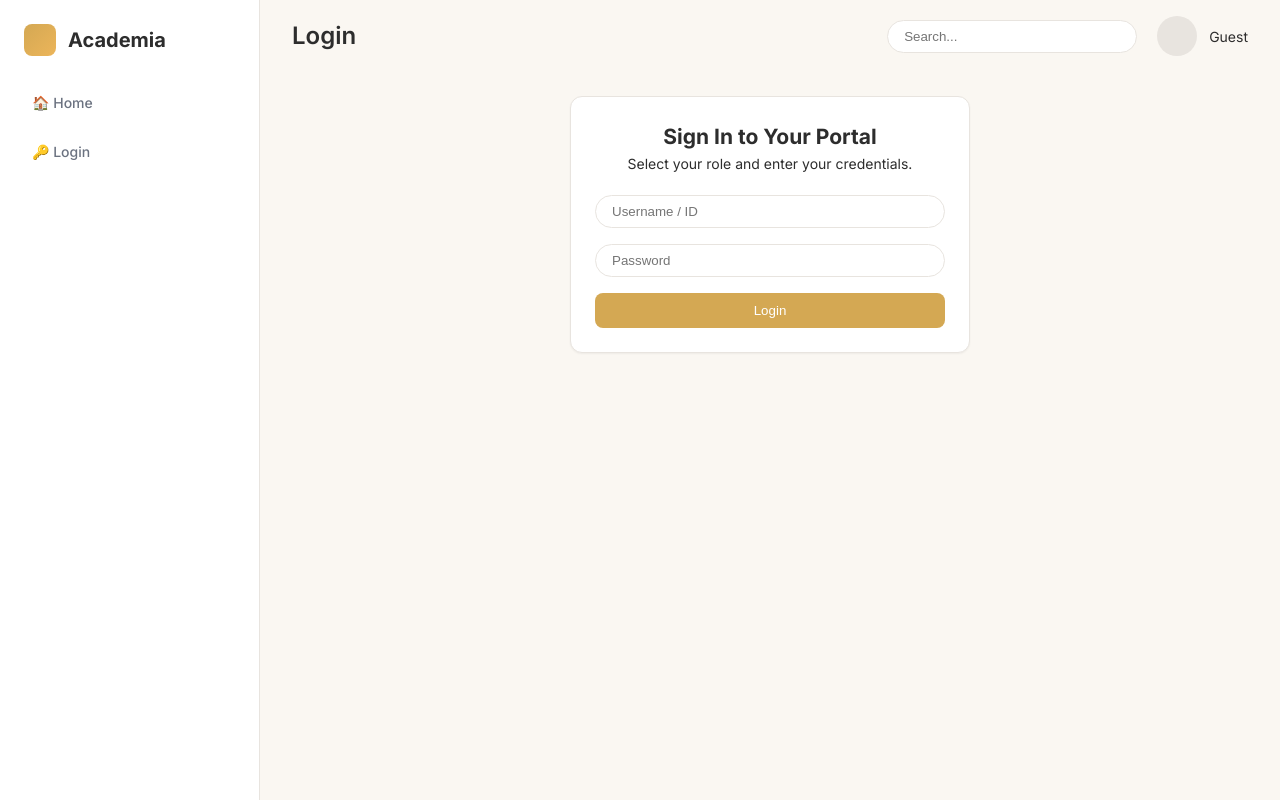
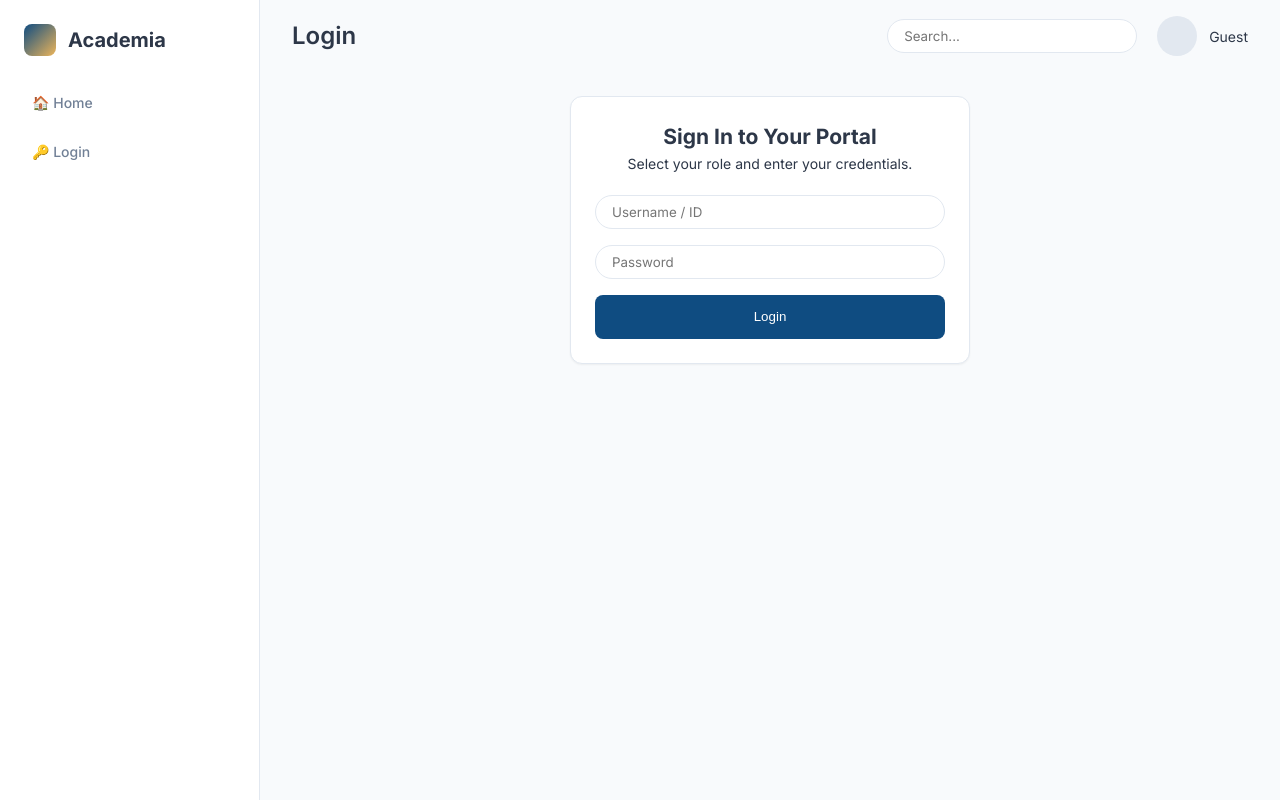
Before and after one commit to diviontopp/school-management-system, a Flask app: page /login in a window 1280 px wide. Run offline with Flask 3, Linux system fonts and the light colour scheme.

Commit message:
feat: complete FRONTEND_PLAN UI framework modernization (#10)

```diff
--- a/static/css/base.css
+++ b/static/css/base.css
@@ -4,35 +4,59 @@
 ========================================================================= */
 
 :root {
-    /* Color Palette */
-    --bg-primary: #FAF7F2;      /* Cream background */
-    --bg-secondary: #FFFFFF;    /* White cards/sidebar */
+    /* ---- New Design Tokens (Milestone 1) ---- */
+    --color-primary: #0f4c81;
+    --color-primary-hover: #0a3d69;
+    --color-success: #10b981;
+    --color-warning: #f59e0b;
+    --color-danger: #ef4444;
 
-    --accent-primary: #D4A853;  /* Warm amber/gold */
-    --accent-secondary: #F4E8D3; /* Light amber background */
-    --accent-hover: #C59842;
+    /* Surfaces (Light Mode) */
+    --color-bg: #f8fafc;
+    --color-surface: #ffffff;
 
-    --text-primary: #2D2D2D;    /* Dark gray for main text */
-    --text-secondary: #6B7280;  /* Lighter gray for subtext */
+    /* Spacing Scale (8px base) */
+    --space-1: 8px;
+    --space-2: 16px;
+    --space-3: 24px;
+    --space-4: 32px;
+    --space-8: 64px;
 
-    --border-color: #E8E4DF;    /* Soft borders */
-
-    /* Semantic Colors */
-    --success: #10B981;
-    --danger: #EF4444;
-    --warning: #F59E0B;
-    --info: #3B82F6;
-
-    /* Shadows & Radii */
+    /* Elevation & Borders */
+    --radius-md: 8px;
+    --radius-lg: 12px;
+    --radius-xl: 16px;
     --shadow-sm: 0 1px 2px 0 rgba(0, 0, 0, 0.05);
     --shadow-md: 0 4px 6px -1px rgba(0, 0, 0, 0.05), 0 2px 4px -1px rgba(0, 0, 0, 0.03);
     --shadow-lg: 0 10px 15px -3px rgba(0, 0, 0, 0.05), 0 4px 6px -2px rgba(0, 0, 0, 0.025);
-    --radius-md: 8px;
-    --radius-lg: 12px;
-    --radius-xl: 16px;
 
     /* Typography */
-    --font-family: 'Inter', 'Segoe UI', sans-serif;
+    --font-family: 'Inter', -apple-system, BlinkMacSystemFont, "Segoe UI", Roboto, sans-serif;
+
+    /* ---- Legacy Mappings (For backwards compatibility) ---- */
+    --bg-primary: var(--color-bg);
+    --bg-secondary: var(--color-surface);
+    --accent-primary: var(--color-primary);
+    --accent-secondary: #e0f2fe; /* Light blue */
+    --accent-hover: var(--color-primary-hover);
+
+    --text-primary: #2D3748;
+    --text-secondary: #718096;
+    --border-color: #E2E8F0;
+
+    --success: var(--color-success);
+    --danger: var(--color-danger);
+    --warning: var(--color-warning);
+    --info: #3B82F6;
+}
+
+[data-theme="dark"] {
+    --color-bg: #0f172a;
+    --color-surface: #1e293b;
+    --text-primary: #f8fafc;
+    --text-secondary: #94a3b8;
+    --border-color: #334155;
+    --accent-secondary: #0f4c81;
 }
 
 * {
@@ -43,10 +67,17 @@
 
 body {
     font-family: var(--font-family);
-    background-color: var(--bg-primary);
+    background-color: var(--color-bg);
     color: var(--text-primary);
     line-height: 1.5;
     font-size: 14px;
+}
+
+/* WCAG Universal Focus */
+:focus-visible {
+    outline: 2px solid var(--color-primary);
+    outline-offset: 4px;
+    border-radius: 4px;
 }
 
 a {
@@ -175,8 +206,40 @@ ul {
 
 /* Content Area */
 .content-area {
-    padding: 24px 32px;
+    padding: var(--space-3) var(--space-4);
     flex: 1;
+}
+
+/* =========================================================================
+   Forms & Inputs
+========================================================================= */
+
+input, select, textarea {
+    width: 100%;
+    padding: var(--space-2);
+    border: 1px solid var(--border-color);
+    border-radius: var(--radius-md);
+    background-color: var(--color-surface);
+    color: var(--text-primary);
+    font-family: var(--font-family);
+    transition: all 0.2s;
+    outline: none;
+}
+
+input:focus, select:focus, textarea:focus {
+    border-color: var(--color-primary);
+    box-shadow: 0 0 0 2px rgba(15, 76, 129, 0.1);
+}
+
+.form-group {
+    margin-bottom: var(--space-3);
+}
+
+label {
+    display: block;
+    margin-bottom: var(--space-1);
+    font-weight: 500;
+    color: var(--text-secondary);
 }
 
 /* =========================================================================
@@ -184,15 +247,19 @@ ul {
 ========================================================================= */
 
 .card {
-    background-color: var(--bg-secondary);
+    background-color: var(--color-surface);
     border-radius: var(--radius-lg);
-    padding: 24px;
+    padding: var(--space-3);
     box-shadow: var(--shadow-sm);
     border: 1px solid var(--border-color);
 }
 
 .btn {
-    padding: 10px 20px;
+    padding: var(--space-1) var(--space-2);
+    min-height: 44px; /* WCAG touch target */
+    display: inline-flex;
+    align-items: center;
+    justify-content: center;
     border-radius: var(--radius-md);
     font-weight: 500;
     cursor: pointer;
@@ -207,6 +274,39 @@ ul {
 
 .btn-primary:hover {
     background-color: var(--accent-hover);
+}
+
+/* =========================================================================
+   UX / Utilities (Loaders)
+========================================================================= */
+
+.skeleton {
+    background: #e2e8f0;
+    background: linear-gradient(110deg, #ececec 8%, #f5f5f5 18%, #ececec 33%);
+    border-radius: var(--radius-md);
+    background-size: 200% 100%;
+    animation: 1.5s shine linear infinite;
+    color: transparent !important;
+}
+
+[data-theme="dark"] .skeleton {
+    background: linear-gradient(110deg, #334155 8%, #475569 18%, #334155 33%);
+    background-size: 200% 100%;
+}
+
+@keyframes shine {
+    to { background-position-x: -200%; }
+}
+
+/* Micro-interaction: card lift on hover */
+@media (prefers-reduced-motion: no-preference) {
+    .card-hoverable {
+        transition: transform 200ms ease, box-shadow 200ms ease;
+    }
+    .card-hoverable:hover {
+        transform: translateY(-2px);
+        box-shadow: var(--shadow-md);
+    }
 }
 
 /* =========================================================================
```
Also changed, not shown: static/css/public.css (+62 -21 lines).
